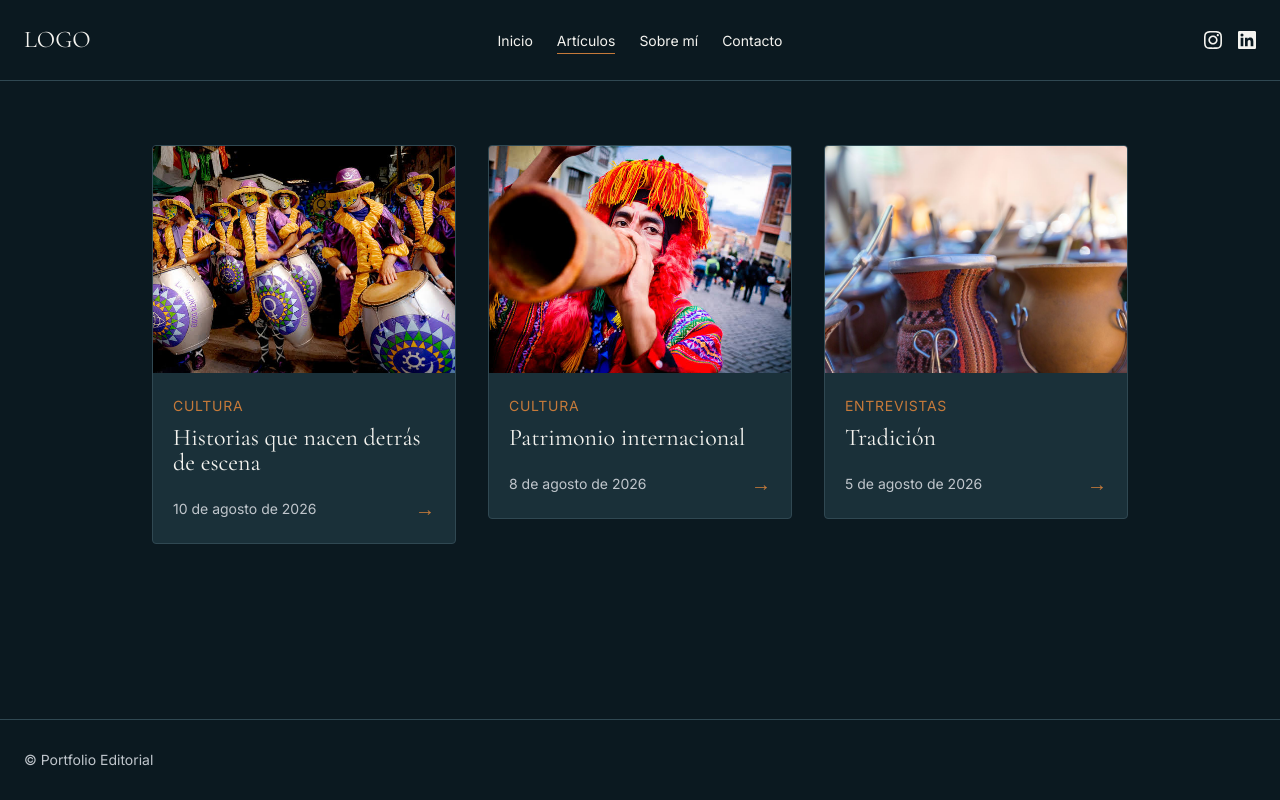
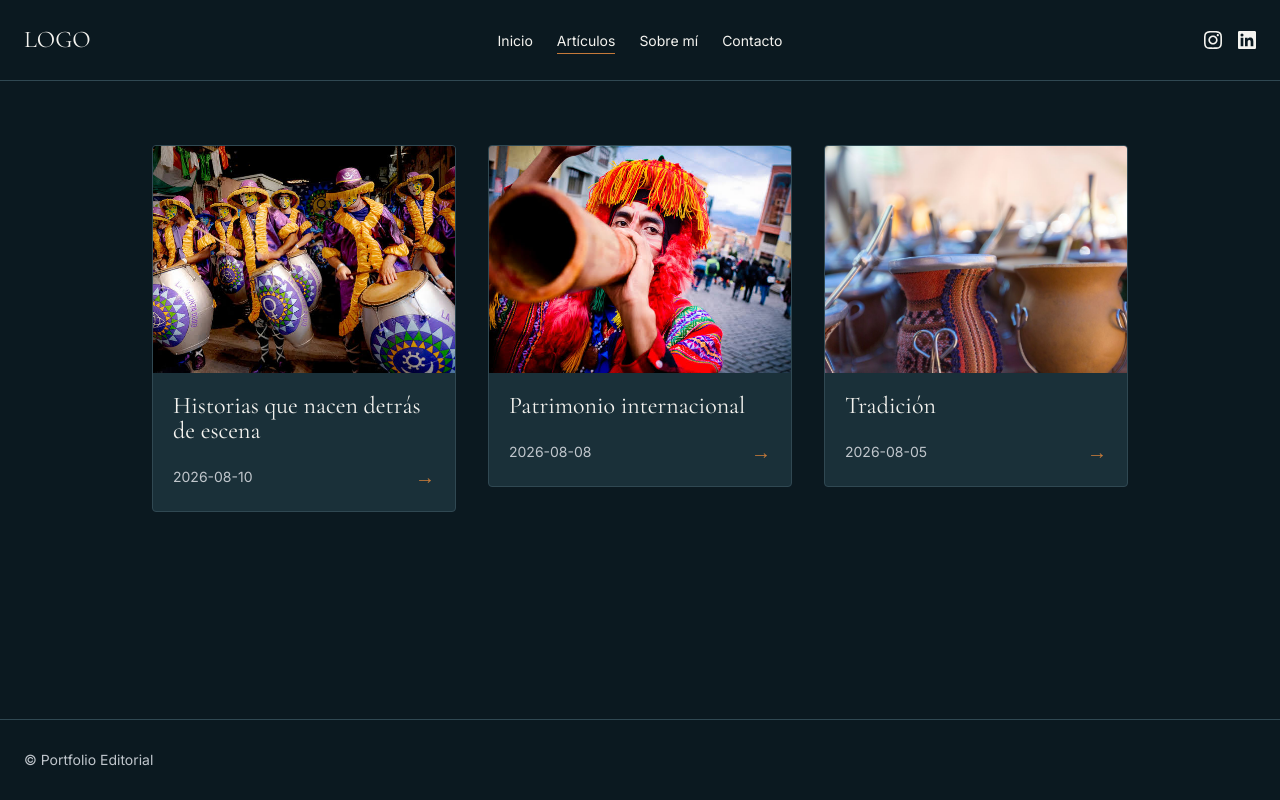
Before and after one commit to joy-amorin/portfolio-editorial, a Next.js app in the folder portfolio-editorial/: page /articulos in a window 1280 px wide. Built offline with nearby package versions, Linux system fonts and the light colour scheme.

Commit message:
refactor: remove article categories and sort by date

```diff
--- a/portfolio-editorial/src/app/articulos/[slug]/page.tsx
+++ b/portfolio-editorial/src/app/articulos/[slug]/page.tsx
@@ -1,5 +1,4 @@
 import { notFound } from "next/navigation";
-import CategoryBadge from "@/components/articles/CategoryBadge";
 import ArticleGallery from "@/components/articles/ArticleGallery";
 import { articles } from "@/data/articles";
 
@@ -22,7 +21,6 @@ export default async function ArticlePage({
 
   return (
     <main className="mx-auto w-full max-w-4xl px-6 py-16">
-      <CategoryBadge category={article.category} />
 
       <h1 className="mt-2 font-heading text-5xl leading-[1.00] text-foreground md:text-6xl">
         {article.title}
--- a/portfolio-editorial/src/app/articulos/page.tsx
+++ b/portfolio-editorial/src/app/articulos/page.tsx
@@ -2,13 +2,16 @@ import ArticleListCard from "@/components/articles/ArticleListCard";
 import { articles } from "@/data/articles";
 
 export default function ArticlesPage() {
+  const sortedArticles = [...articles].sort(
+    (a, b) => new Date(b.date).getTime() - new Date(a.date).getTime()
+  );
+
   return (
     <main className="mx-auto w-full max-w-5xl px-6 py-16">
       <div className="grid gap-8 sm:grid-cols-2 lg:grid-cols-3">
-        {articles.map((article) => (
+        {sortedArticles.map((article) => (
           <ArticleListCard
             key={article.slug}
-            category={article.category}
             title={article.title}
             date={article.date}
             image={article.image}
--- a/portfolio-editorial/src/app/page.tsx
+++ b/portfolio-editorial/src/app/page.tsx
@@ -10,7 +10,6 @@ export default function Home() {
     <div className="mx-auto w-full max-w-5xl px-6 py-16">
       <div className="grid gap-10 md:grid-cols-[2fr_1fr]">
         <FeaturedArticle
-          category={featuredArticle.category}
           title={featuredArticle.title}
           excerpt={featuredArticle.excerpt ?? ""}
           date={featuredArticle.date}
@@ -22,7 +21,6 @@ export default function Home() {
           {secondaryArticles.map((article) => (
             <ArticleCard
               key={article.slug}
-              category={article.category}
               title={article.title}
               date={article.date}
               image={article.image}
--- a/portfolio-editorial/src/components/articles/ArticleCard.tsx
+++ b/portfolio-editorial/src/components/articles/ArticleCard.tsx
@@ -1,5 +1,4 @@
 type ArticleCardProps = {
-  category: string;
   title: string;
   date: string;
   image: string;
@@ -7,7 +6,6 @@ type ArticleCardProps = {
 };
 
 export default function ArticleCard({
-  category,
   title,
   date,
   image,
@@ -16,11 +14,7 @@ export default function ArticleCard({
   return (
     <article>
       <a href={href} className="group block">
-        <span className="text-sm uppercase tracking-wider text-accent">
-          {category}
-        </span>
-
-        <h2 className="mt-2 font-heading text-2xl leading-[1.05] text-foreground">
+        <h2 className="font-heading text-2xl leading-[1.05] text-foreground">
           {title}
         </h2>
 
--- a/portfolio-editorial/src/components/articles/ArticleListCard.tsx
+++ b/portfolio-editorial/src/components/articles/ArticleListCard.tsx
@@ -1,8 +1,4 @@
-import type { CategorySlug } from "@/data/categories";
-import CategoryBadge from "./CategoryBadge";
-
 type ArticleListCardProps = {
-  category: CategorySlug;
   title: string;
   date: string;
   image: string;
@@ -10,7 +6,6 @@ type ArticleListCardProps = {
 };
 
 export default function ArticleListCard({
-  category,
   title,
   date,
   image,
@@ -31,9 +26,7 @@ export default function ArticleListCard({
         </div>
 
         <div className="p-5">
-          <CategoryBadge category={category}/>
-
-          <h2 className="mt-2 font-heading text-2xl leading-[1.05] text-foreground">
+          <h2 className="font-heading text-2xl leading-[1.05] text-foreground">
             {title}
           </h2>
 
--- a/portfolio-editorial/src/components/articles/CategoryBadge.tsx
+++ /dev/null
@@ -1,20 +0,0 @@
-import { categories } from "@/data/categories";
-
-type CategoryBadgeProps = {
-  category: keyof typeof categories;
-};
-
-export default function CategoryBadge({
-  category,
-}: CategoryBadgeProps) {
-  const { name, color } = categories[category];
-
-  return (
-    <span
-      className="text-sm uppercase tracking-wider"
-      style={{ color }}
-    >
-      {name}
-    </span>
-  );
-}
--- a/portfolio-editorial/src/components/articles/FeaturedArticle.tsx
+++ b/portfolio-editorial/src/components/articles/FeaturedArticle.tsx
@@ -1,5 +1,4 @@
 type FeaturedArticleProps = {
-  category: string;
   title: string;
   excerpt: string;
   date: string;
@@ -8,7 +7,6 @@ type FeaturedArticleProps = {
 };
 
 export default function FeaturedArticle({
-  category,
   title,
   excerpt,
   date,
@@ -19,11 +17,7 @@ export default function FeaturedArticle({
     <article>
       <a href={href} className="group block">
         <div>
-          <span className="text-sm uppercase tracking-wider text-accent">
-            {category}
-          </span>
-
-          <h1 className="mt-2 font-heading text-5xl leading-[1.00] text-foreground md:text-6xl">
+          <h1 className="font-heading text-5xl leading-[1.00] text-foreground md:text-6xl">
             {title}
           </h1>
 
--- a/portfolio-editorial/src/data/articles.ts
+++ b/portfolio-editorial/src/data/articles.ts
@@ -1,8 +1,5 @@
-import type { CategorySlug } from "./categories";
-
 type Article = {
   slug: string;
-  category: CategorySlug;
   title: string;
   excerpt?: string;
   date: string;
@@ -12,25 +9,22 @@ type Article = {
 export const articles: Article[] = [
   {
     slug: "historias-detras-de-escena",
-    category: "cultura",
     title: "Historias que nacen detrás de escena",
     excerpt:
       "Una mirada sobre las historias y experiencias que atraviesan la creación artística.",
-    date: "10 de agosto de 2026",
+    date: "2026-08-10",
     image: "/articles-photo/candombe.jpeg",
   },
   {
     slug: "produccion-musical",
-    category: "cultura",
     title: "Patrimonio internacional",
-    date: "8 de agosto de 2026",
+    date: "2026-08-08",
     image: "/articles-photo/cultura.jpeg",
   },
   {
     slug: "conversaciones-artistas",
-    category: "entrevistas",
     title: "Tradición",
-    date: "5 de agosto de 2026",
+    date: "2026-08-05",
     image: "/articles-photo/mate.jpg",
   },
 ];
--- a/portfolio-editorial/src/data/categories.ts
+++ /dev/null
@@ -1,16 +0,0 @@
-export const categories = {
-  cultura: {
-    name: "Cultura",
-    color: "#C67A3A",
-  },
-  entrevistas: {
-    name: "Entrevistas",
-    color: "#C67A3A",
-  },
-  sociedad: {
-    name: "Sociedad",
-    color: "#C67A3A",
-  },
-} as const;
-
-export type CategorySlug = keyof typeof categories;
```
